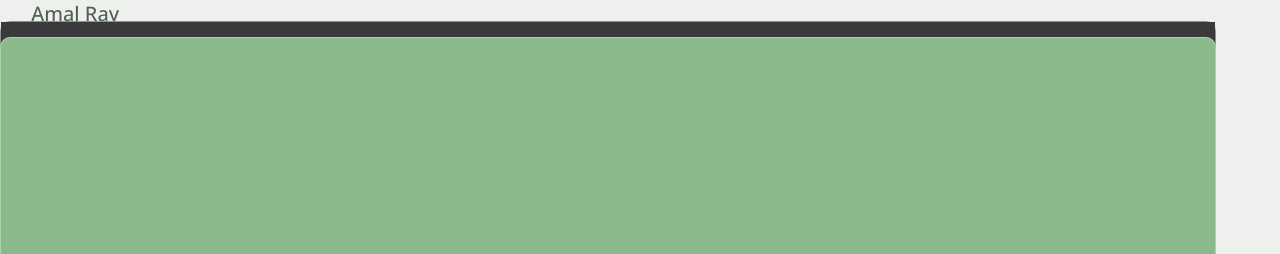
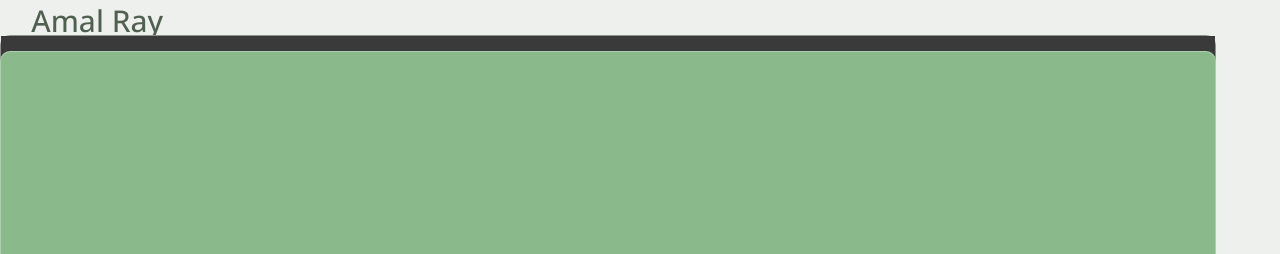
Before and after one commit to rayb0y/rayb0y.github.io, a plain HTML site: page index.html in a window 1280 px wide. Shown: the top 254 px of the page. Drawn offline with nearby package versions, Linux system fonts and the light colour scheme.

Commit message:
initialcommit

```diff
--- a/styles.css
+++ b/styles.css
@@ -22,9 +22,9 @@ body {
 
 header {
     text-align: left;
-    font-size: 20px;
+    font-size: 30px;
     padding-left: 3.125rem; /* 50px equivalent */
-    height: 20%;
+    height: 23%;
     margin-bottom: 5px;
 }
 
@@ -98,6 +98,7 @@ header {
 
 .photo-container {
     margin-right: 6.25rem; /* 100px equivalent */
+    width: 50%;
 }
 
 .photo-container img {
```
